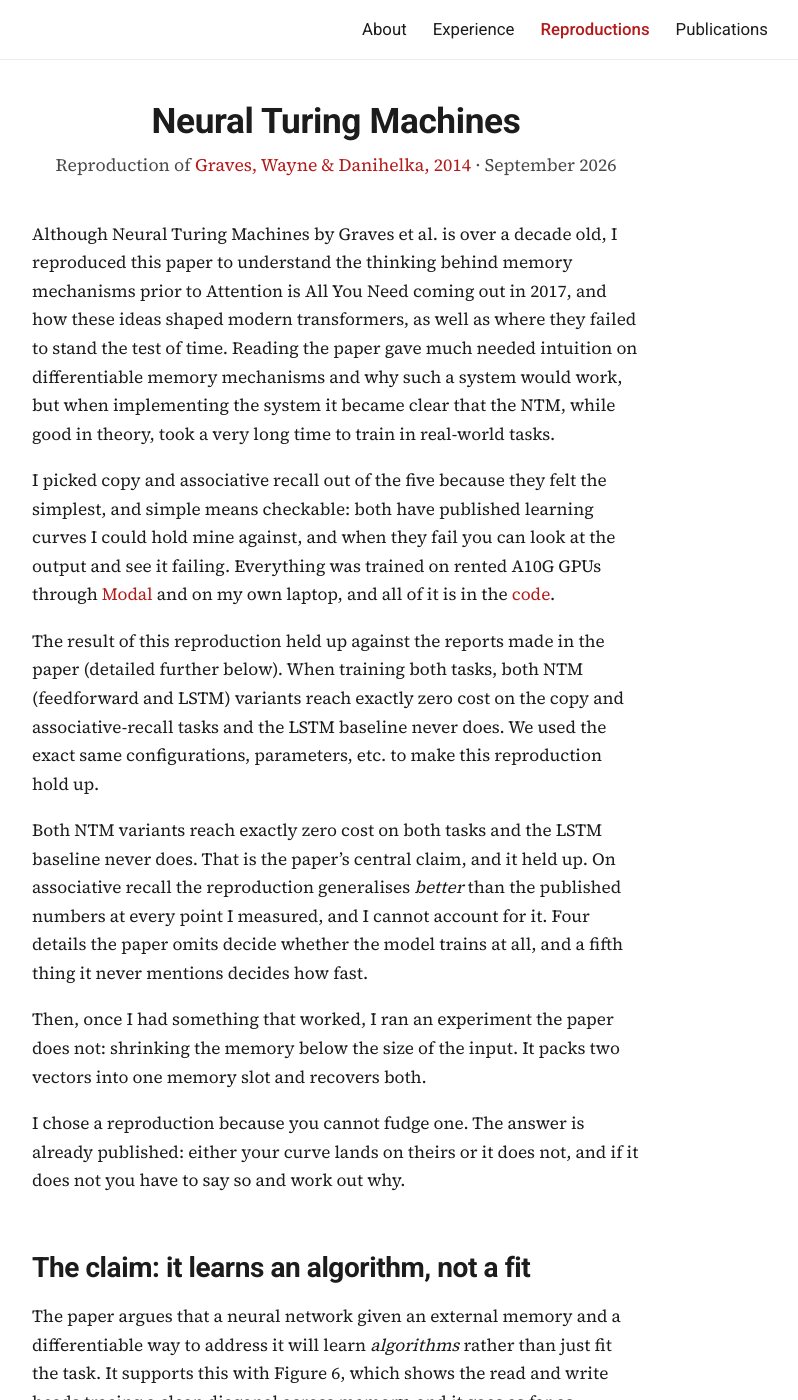
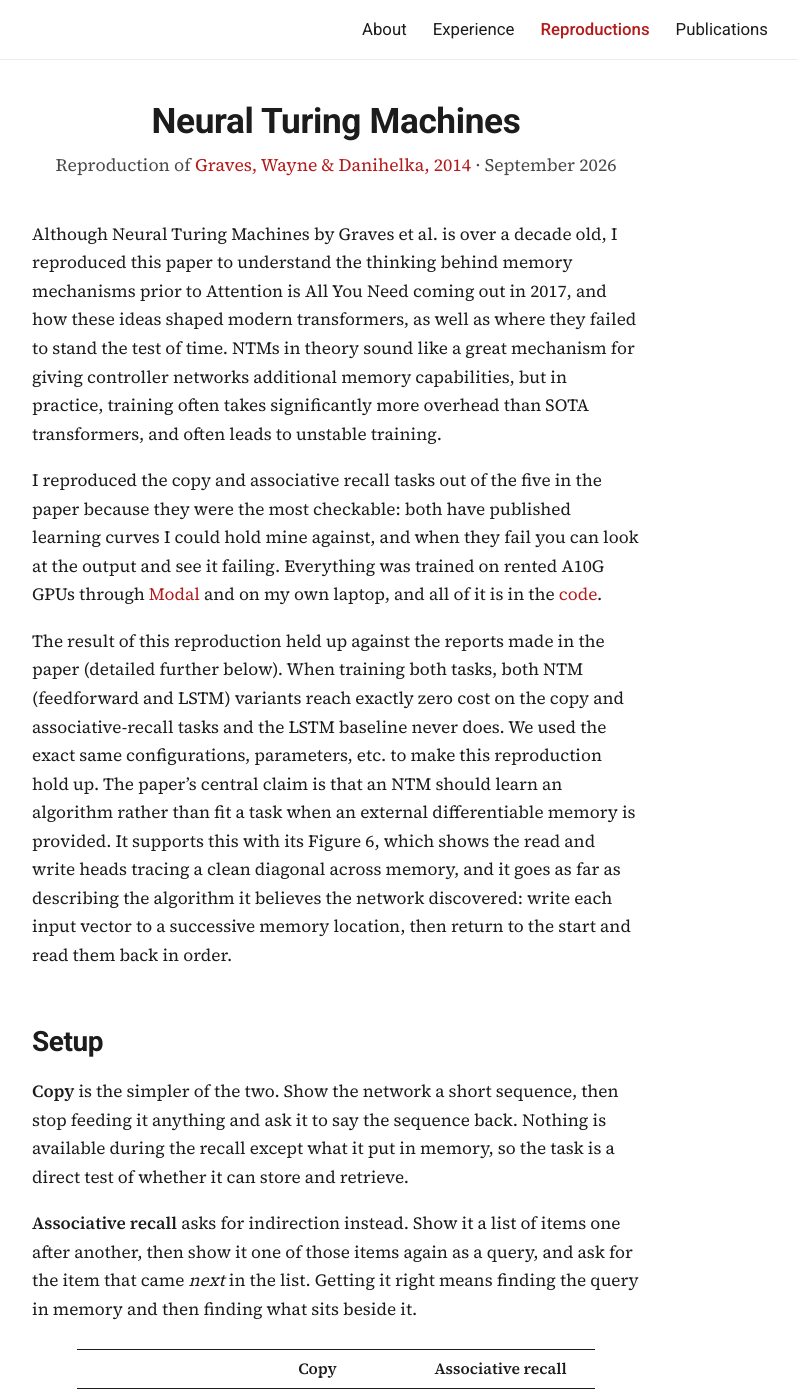
Before and after one commit to mgupta8143/mgupta8143.github.io, a Jekyll site: the page built from _reproductions/neural-turing-machines.md, in a window 1280 px wide and 1400 px high. Shown: the whole window, without its empty margins (304-1102 px from the left). Built offline with Jekyll 4.4.1, drawn with Linux system fonts in a browser that asks for light colours; some of the changed text lies outside the part shown.

Commit message:
Fold the claim section into the opening and trim the parameter-count digression
Co-Authored-By: Claude Opus 5.5 <noreply@anthropic.com>

```diff
--- a/_reproductions/neural-turing-machines.md
+++ b/_reproductions/neural-turing-machines.md
@@ -11,38 +11,15 @@ date: 2026-09-26
 summary: Copy and associative recall reproduced from scratch. Both NTMs reach zero cost, the LSTM baseline never does, and shrinking the memory below the input size shows the network packing two vectors into one slot.
 ---
 
-Although Neural Turing Machines by Graves et al. is over a decade old, I reproduced this paper to understand the thinking behind memory mechanisms prior to Attention is All You Need coming out in 2017, and how these ideas shaped modern transformers, as well as where they failed to stand the test of time. Reading the paper gave much needed intuition on differentiable memory mechanisms and why such a system would work, but when implementing the system it became clear that the NTM, while good in theory, took a very long time to train in real-world tasks.
+Although Neural Turing Machines by Graves et al. is over a decade old, I reproduced this paper to understand the thinking behind memory mechanisms prior to Attention is All You Need coming out in 2017, and how these ideas shaped modern transformers, as well as where they failed to stand the test of time. NTMs in theory sound like a great mechanism for giving controller networks additional memory capabilities, but in practice, training often takes significantly more overhead than SOTA transformers, and often leads to unstable training.
 
-I picked copy and associative recall out of the five because they felt the simplest, and simple
-means checkable: both have published learning curves I could hold mine against, and when they
+I reproduced the copy and associative recall tasks out of the five in the paper because they were the most checkable: both have published learning curves I could hold mine against, and when they
 fail you can look at the output and see it failing. Everything was trained on rented A10G
 GPUs through [Modal](https://modal.com) and on my own laptop, and all of it is in the
 [code](https://github.com/mgupta8143/neural-turing-machines).
 
-The result of this reproduction held up against the reports made in the paper (detailed further below). When training both tasks, both NTM (feedforward and LSTM) variants reach exactly zero cost on the copy and associative-recall tasks and the LSTM baseline never does. We used the exact same configurations, parameters, etc. to make this reproduction hold up.
+The result of this reproduction held up against the reports made in the paper (detailed further below). When training both tasks, both NTM (feedforward and LSTM) variants reach exactly zero cost on the copy and associative-recall tasks and the LSTM baseline never does. We used the exact same configurations, parameters, etc. to make this reproduction hold up. The paper's central claim is that an NTM should learn an algorithm rather than fit a task when an external differentiable memory is provided. It supports this with its Figure 6, which shows the read and write heads tracing a clean diagonal across memory, and it goes as far as describing the algorithm it believes the network discovered: write each input vector to a successive memory location, then return to the start and read them back in order.
 
-Both NTM variants reach exactly zero cost on both tasks and the LSTM baseline never does. That is the paper's central claim, and it held up. On associative recall the
-reproduction generalises *better* than the published numbers at every point I measured, and I
-cannot account for it. Four details the paper omits decide whether the model trains at all, and a
-fifth thing it never mentions decides how fast.
-
-Then, once I had something that worked, I ran an experiment the paper does not: shrinking the
-memory below the size of the input. It packs two vectors into one memory slot and recovers both.
-
-I chose a reproduction because you cannot fudge one. The answer is already published: either your
-curve lands on theirs or it does not, and if it does not you have to say so and work out why.
-
-## The claim: it learns an algorithm, not a fit
-
-The paper argues that a neural network given an external memory and a differentiable way to
-address it will learn *algorithms* rather than just fit the task. It supports this with Figure 6,
-which shows the read and write heads tracing a clean diagonal across memory, and it goes as far
-as describing the algorithm it believes the network discovered: write each input vector to a
-successive memory location, then return to the start and read them back in order.
-
-That's a strong claim, and it's why I wanted to build this. I believed the learning curves
-without checking them. The word I didn't believe was *algorithm*, and that's the one you can only
-settle by opening the memory and looking.
 
 ## Setup
 
@@ -84,14 +61,7 @@ The parameter counts don't reconcile, and not by a rounding error:
 | NTM, LSTM controller | 65,696 | 67,561 | 65,054 | 70,330 |
 
 Mine come out consistently smaller. I spent longer than I want to admit looking for a reading of
-"4 heads" that makes the numbers come out, and there isn't one. Reading
-"4 heads" as four in total rather than four of each puts associative recall 56% under instead of
-16%, and reading it as four read heads and one write head puts it 51% under. I think the published numbers are not
-reconstructible from the published architectures. Table 2 supports that: it gives copy and
-associative recall *identical* NTM settings (1 head, 100 units, 128 × 20) yet lists associative
-recall as 2,769 parameters larger, although it has fewer input and output channels and must
-therefore be smaller. That isn't a discrepancy with my code. That's Table 2 disagreeing with
-itself.
+"4 heads" that makes the numbers come out, and there isn't one.
 
 ## Getting it to run at all
 
```
